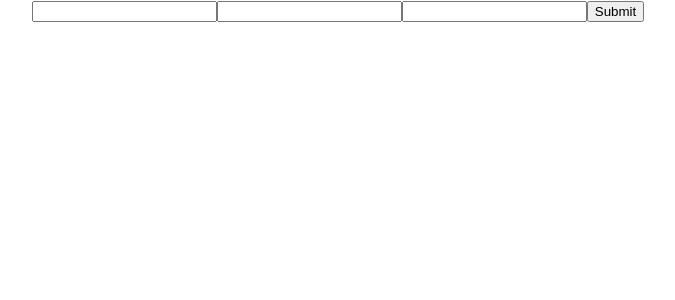
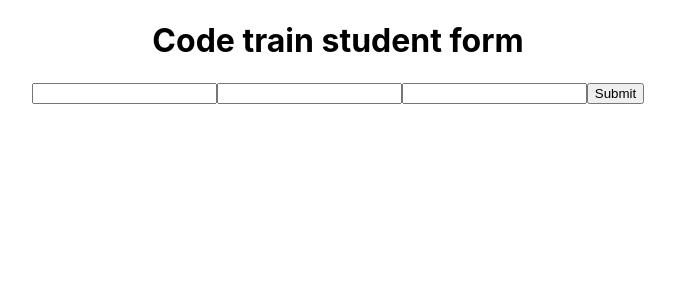
Before and after one commit to immanueltofuah/react-users, a React (Create React App) app: page / in a window 1280 px wide. Shown: the top 300 px of the page, without its empty margins (302-977 px from the left). Built offline with nearby package versions, Linux system fonts and the light colour scheme.

Commit message:
inserted h1 heading

```diff
--- a/src/components/UserForm.js
+++ b/src/components/UserForm.js
@@ -23,6 +23,7 @@ function UserForm(props) {
 
   return (
     <form onSubmit={(e) => handleSubmit(e)}>
+      <h1>Code train student form</h1>
       <input
         type="text"
         name="fullname"
--- a/src/components/UserList.js
+++ b/src/components/UserList.js
@@ -10,6 +10,7 @@ function UserList(props) {
         //loops through the users array and display some JSX for each item
         users.map((user, index) => {
           return (
+
             <div key={index}>
               <h1>{user.name}</h1>
               <h2>{user.email}</h2>
```
